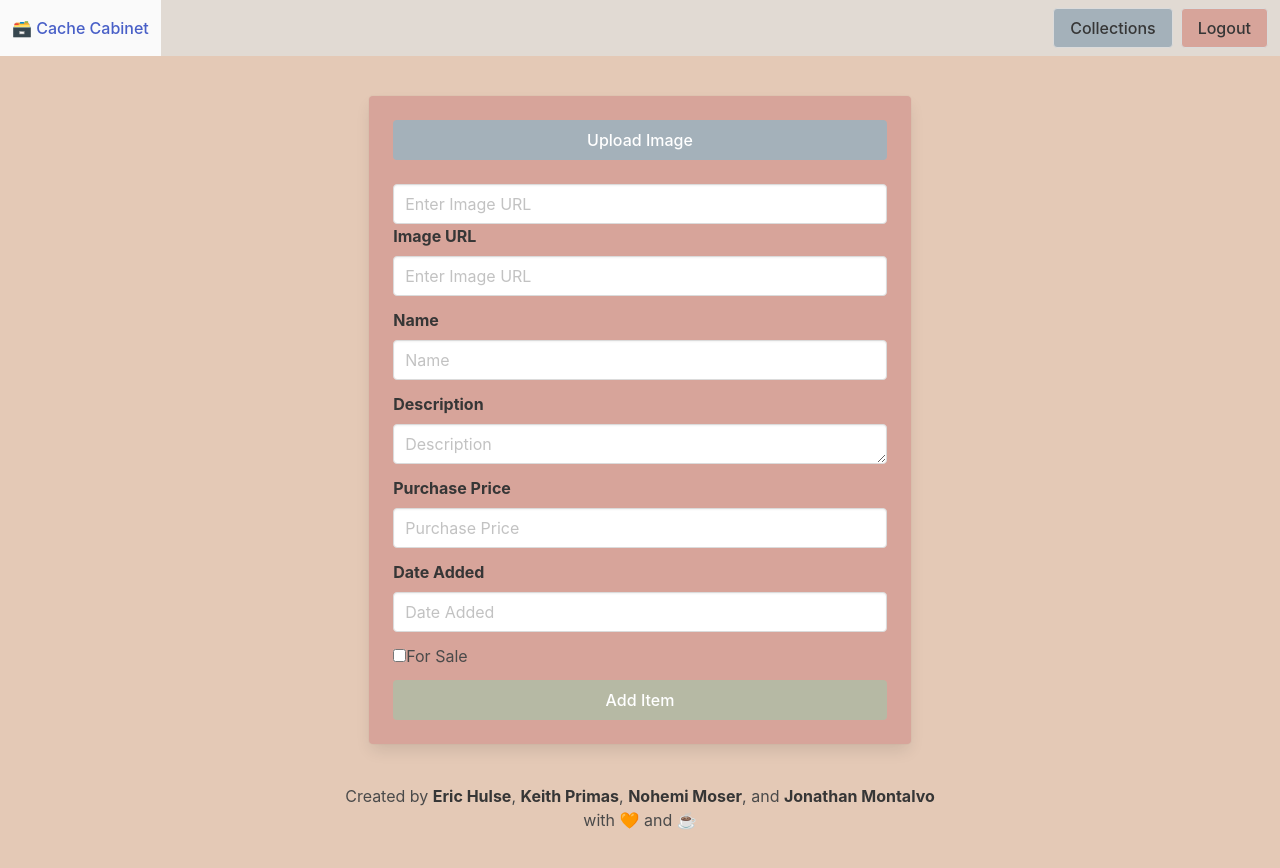
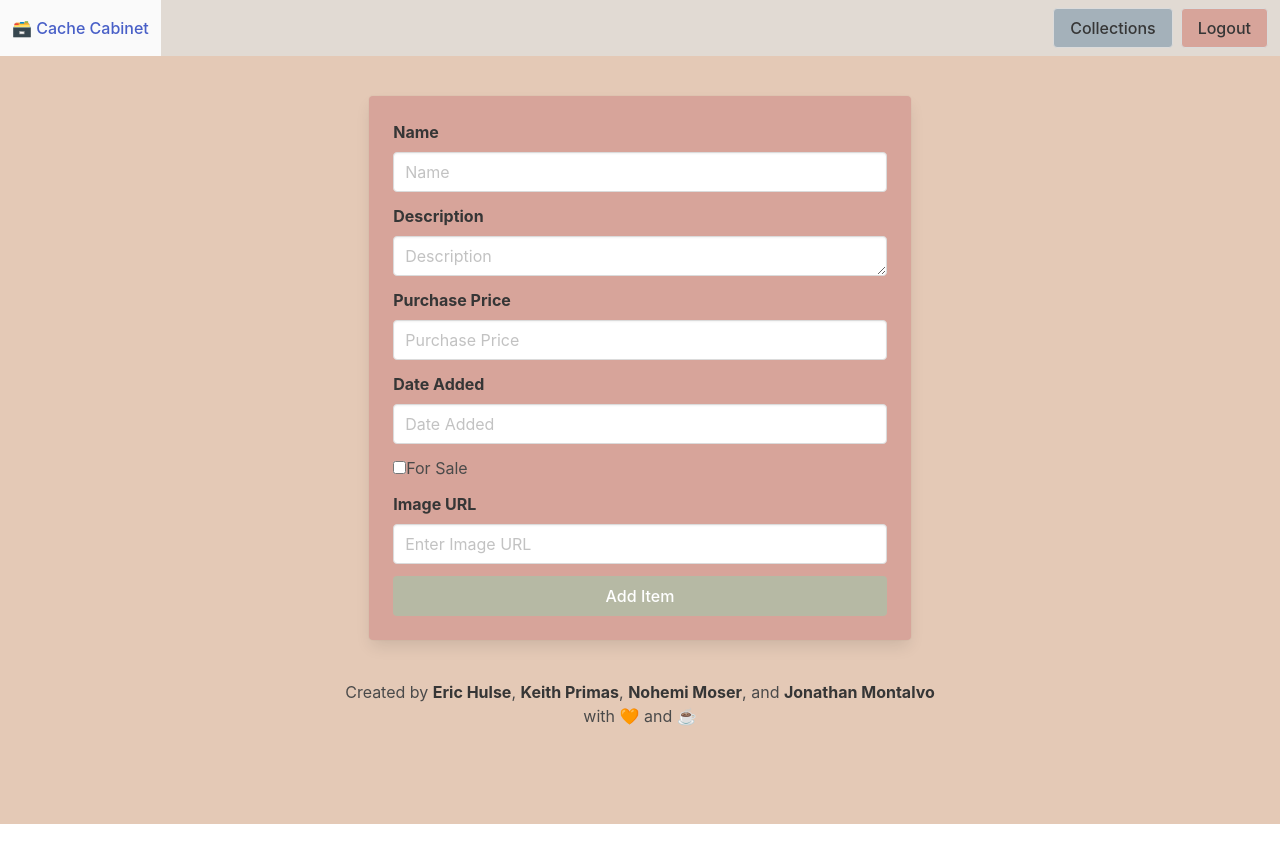
Before and after one commit to sempercuriosus/CacheCabinet, a React (Vite) app in the folder cachecabinet/Client/: page /item/new in a window 1280 px wide. Shown: the top 868 px of the page. After the commit the page ends 824 px from the top, so only its background shows below. Built offline with nearby package versions, Linux system fonts and the light colour scheme.

Commit message:
resolved bugs

```diff
--- a/cachecabinet/Client/src/components/CreateItem.jsx
+++ b/cachecabinet/Client/src/components/CreateItem.jsx
@@ -86,39 +86,6 @@ const CreateItem = ({ onAddItem }) => {
         backgroundColor: colorPalette.DUSTYROSE,
       }}>
       <div className='card-content'>
-        <button
-          className='button is-primary block'
-          style={{ backgroundColor: colorPalette.BABYBLUE }}
-          type='button'
-          onClick={handleImageUpload}>
-          Upload Image
-        </button>
-        <input
-          className='input'
-          type='text'
-          placeholder='Enter Image URL'
-          value={imageData}
-          onChange={(e) => setImageData(e.target.value)}
-        />
-        {/* Display the image */}
-        {imageData && (
-          <img
-            src={imageData}
-            alt='Uploaded image'
-          />
-        )}
-        <div className='field'>
-          <label className='label'>Image URL</label>
-          <div className='control'>
-            <input
-              className='input'
-              type='text'
-              placeholder='Enter Image URL'
-              value={imageData}
-              onChange={(e) => setImageData(e.target.value)}
-            />
-          </div>
-        </div>
         <div className='content'>
           <form>
             <div className='field'>
@@ -195,6 +162,41 @@ const CreateItem = ({ onAddItem }) => {
                 For Sale
               </label>
             </div>
+
+            {/* <button
+              className='button is-primary block'
+              style={{ backgroundColor: colorPalette.BABYBLUE }}
+              type='button'
+              onClick={handleImageUpload}>
+              Upload Image
+            </button>
+            <input
+              className='input'
+              type='text'
+              placeholder='Enter Image URL'
+              value={imageData}
+              onChange={(e) => setImageData(e.target.value)}
+            /> */}
+            {/* Display the image */}
+            {imageData && (
+              <img
+                src={imageData}
+                alt='Uploaded image'
+              />
+            )}
+            <div className='field'>
+              <label className='label'>Image URL</label>
+              <div className='control'>
+                <input
+                  className='input'
+                  type='text'
+                  placeholder='Enter Image URL'
+                  value={imageData}
+                  onChange={(e) => setImageData(e.target.value)}
+                />
+              </div>
+            </div>
+
             <div className='field'>
               <div className='control'>
                 <button
--- a/cachecabinet/Client/src/components/EditItem.jsx
+++ b/cachecabinet/Client/src/components/EditItem.jsx
@@ -1,9 +1,9 @@
 import React, { useState, useEffect } from 'react';
 import { useSearchParams } from 'react-router-dom';
-import { useMutation } from '@apollo/client';
+import { useQuery, useMutation } from '@apollo/client';
+import { GET_ITEM } from '../utils/queries';
 import { UPDATE_ITEM } from '../utils/mutations';
 import colorPalette from '../utils/colorPalette';
-import { useLocation } from 'react-router-dom';
 
 const EditItem = () => {
   const [itemName, setItemName] = useState('');
@@ -14,16 +14,39 @@ const EditItem = () => {
   const [salePrice, setSalePrice] = useState('');
   const [imageData, setImageData] = useState('');
   const [updateItem] = useMutation(UPDATE_ITEM);
+  const [searchParams, setSetParams] = useSearchParams();
+  const itemId = searchParams.get('itemId');
 
-  const [searchParams, setSetParams] = useSearchParams();
+  const { loading, error, data } = useQuery(GET_ITEM, {
+    variables: {
+      itemId: itemId,
+    },
+  });
 
-  const location = useLocation();
-  const itemData = location.state;
+  useEffect(() => {
+    if (data) {
+      const {
+        name,
+        description,
+        purchasePrice,
+        dateAdded,
+        // forSale,
+        salePrice,
+        imageData,
+      } = data.getItem;
+
+      setItemName(name);
+      setItemDescription(description);
+      setPurchasePrice(purchasePrice);
+      setDateAdded(dateAdded);
+      // setForSale(forSale);
+      setSalePrice(salePrice);
+      setImageData(imageData);
+    }
+  }, [data]);
 
   const handleAddItem = async () => {
     try {
-      const itemId = searchParams.get('itemId');
-
       if (itemName.trim() !== '') {
         const editedItem = {
           name: itemName,
@@ -55,7 +78,7 @@ const EditItem = () => {
         setItemDescription('');
         setPurchasePrice('');
         setDateAdded('');
-        setForSale(false);
+        setForSale('');
         setImageData('');
       }
     } catch (error) {
@@ -110,7 +133,7 @@ const EditItem = () => {
             className='input'
             placeholder='Enter date added'
             value={dateAdded}
-            onChange={(e) => setItemDescription(e.target.value)}></input>
+            onChange={(e) => setDateAdded(e.target.value)}></input>
         </div>
 
         <label className='label'>Image URL</label>
```
